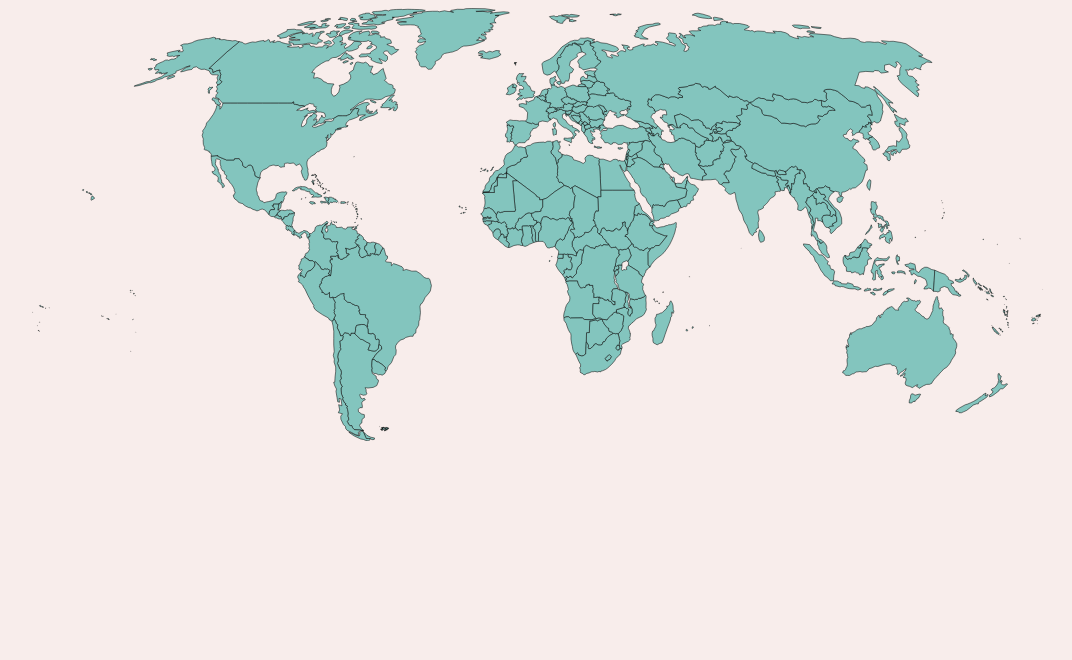
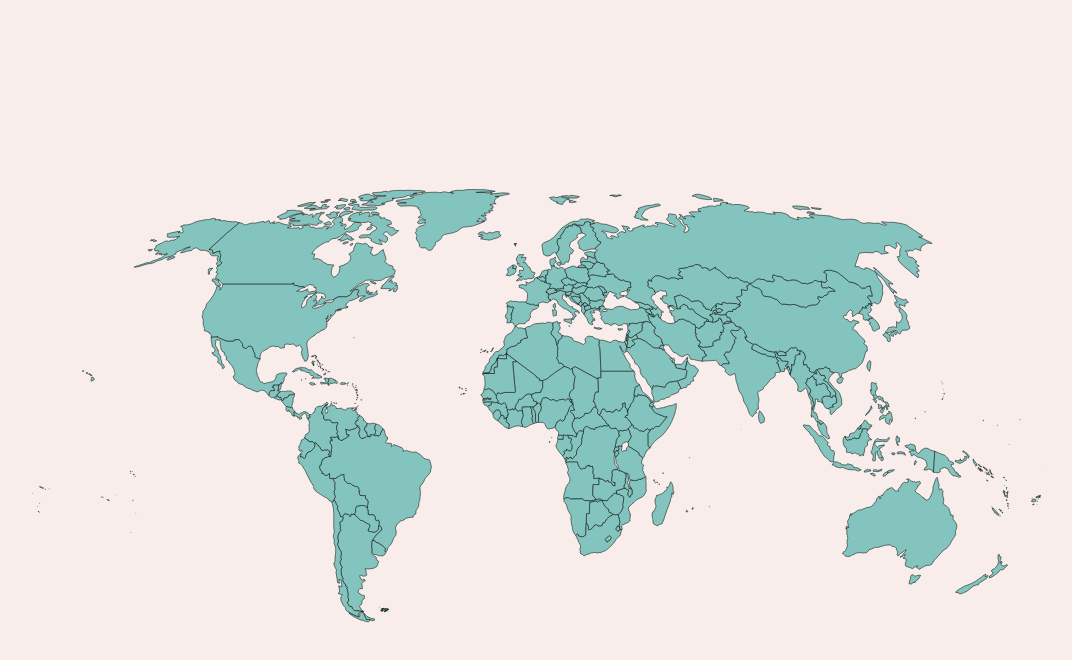
Before and after one commit to Laboratoria/SCL020-social-network, a website with bundled scripts: page src/index.html in a window 1280 px wide. Shown: the whole page, without its empty margins (102-1174 px from the left). Built offline with nearby package versions, Linux system fonts and the light colour scheme.

```diff
--- a/src/style.css
+++ b/src/style.css
@@ -2,7 +2,8 @@
     background-color: #f8edeb;
     display: flex;
     place-content: center center;
-    align-items: end;
+    align-items: center;
+    min-height: 100vh;
 }
 
 .container{
```
